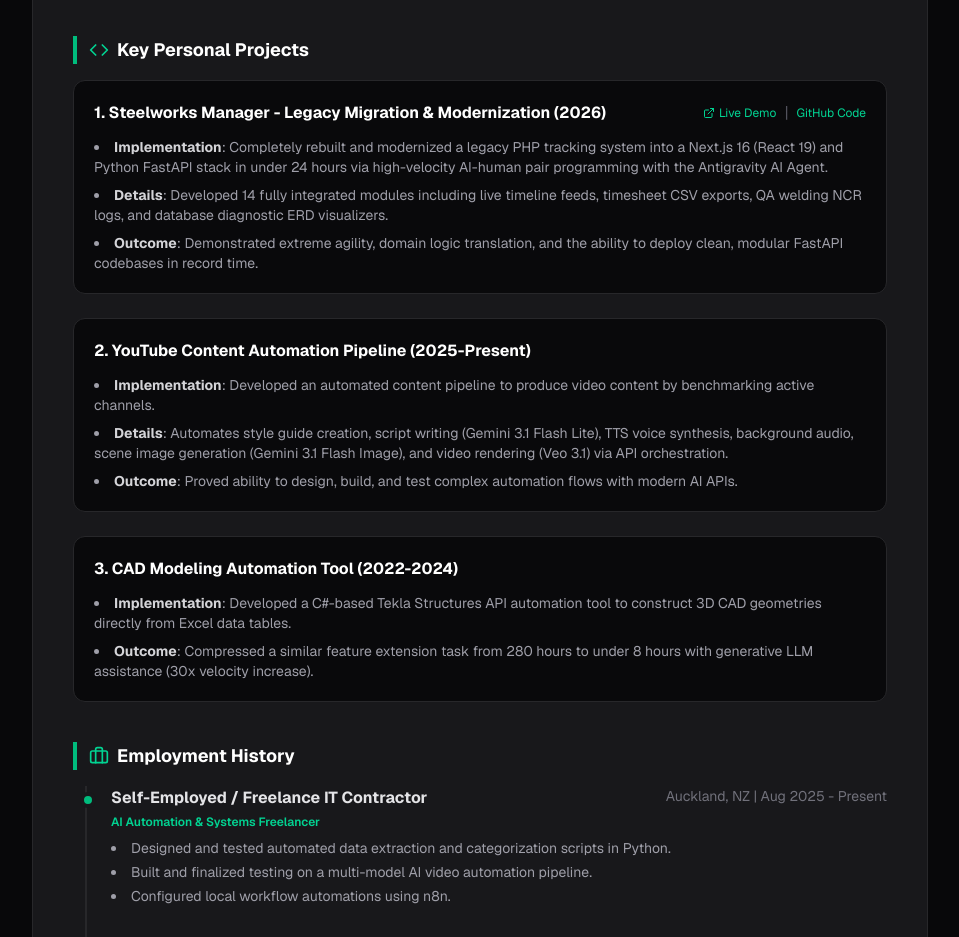
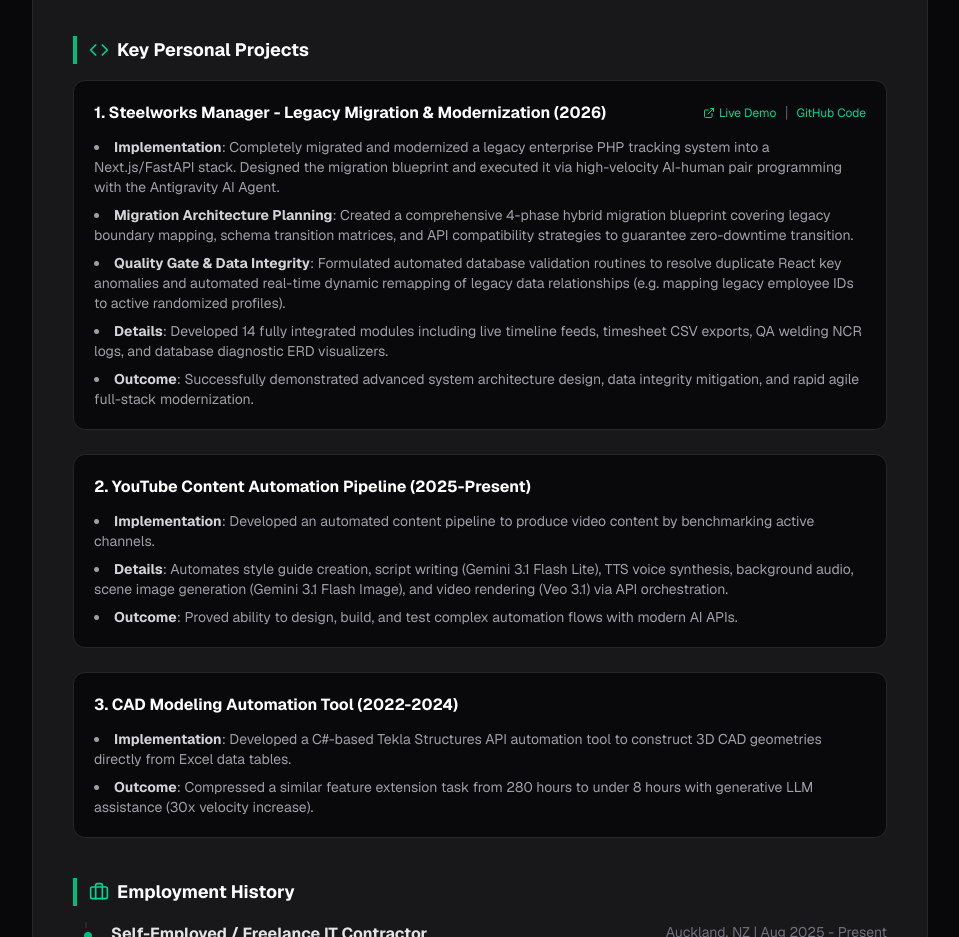
Before and after one commit to tototopark/steelworks-manager-react, a Next.js app in the folder fe/: page /resume in a window 1280 px wide. Shown: the part 840-1777 px from the top of the page, without its empty margins (160-1119 px from the left). Built offline with nearby package versions, Linux system fonts and the light colour scheme.

Commit message:
docs: update README.md and React resume webview to highlight structured legacy migration blueprint and validation quality gates

```diff
--- a/fe/src/app/resume/page.js
+++ b/fe/src/app/resume/page.js
@@ -154,9 +154,11 @@ export default function ResumePage() {
                 </div>
               </div>
               <ul className="list-disc list-inside text-zinc-400 text-xs sm:text-sm space-y-2 mt-2">
-                <li><strong className="text-zinc-300">Implementation</strong>: Completely rebuilt and modernized a legacy PHP tracking system into a Next.js 16 (React 19) and Python FastAPI stack in under 24 hours via high-velocity AI-human pair programming with the Antigravity AI Agent.</li>
+                <li><strong className="text-zinc-300">Implementation</strong>: Completely migrated and modernized a legacy enterprise PHP tracking system into a Next.js/FastAPI stack. Designed the migration blueprint and executed it via high-velocity AI-human pair programming with the Antigravity AI Agent.</li>
+                <li><strong className="text-zinc-300">Migration Architecture Planning</strong>: Created a comprehensive 4-phase hybrid migration blueprint covering legacy boundary mapping, schema transition matrices, and API compatibility strategies to guarantee zero-downtime transition.</li>
+                <li><strong className="text-zinc-300">Quality Gate & Data Integrity</strong>: Formulated automated database validation routines to resolve duplicate React key anomalies and automated real-time dynamic remapping of legacy data relationships (e.g. mapping legacy employee IDs to active randomized profiles).</li>
                 <li><strong className="text-zinc-300">Details</strong>: Developed 14 fully integrated modules including live timeline feeds, timesheet CSV exports, QA welding NCR logs, and database diagnostic ERD visualizers.</li>
-                <li><strong className="text-zinc-300">Outcome</strong>: Demonstrated extreme agility, domain logic translation, and the ability to deploy clean, modular FastAPI codebases in record time.</li>
+                <li><strong className="text-zinc-300">Outcome</strong>: Successfully demonstrated advanced system architecture design, data integrity mitigation, and rapid agile full-stack modernization.</li>
               </ul>
             </div>
 
```
Also changed, not shown: 1 other file (tests, documents, lock files or other folders).
